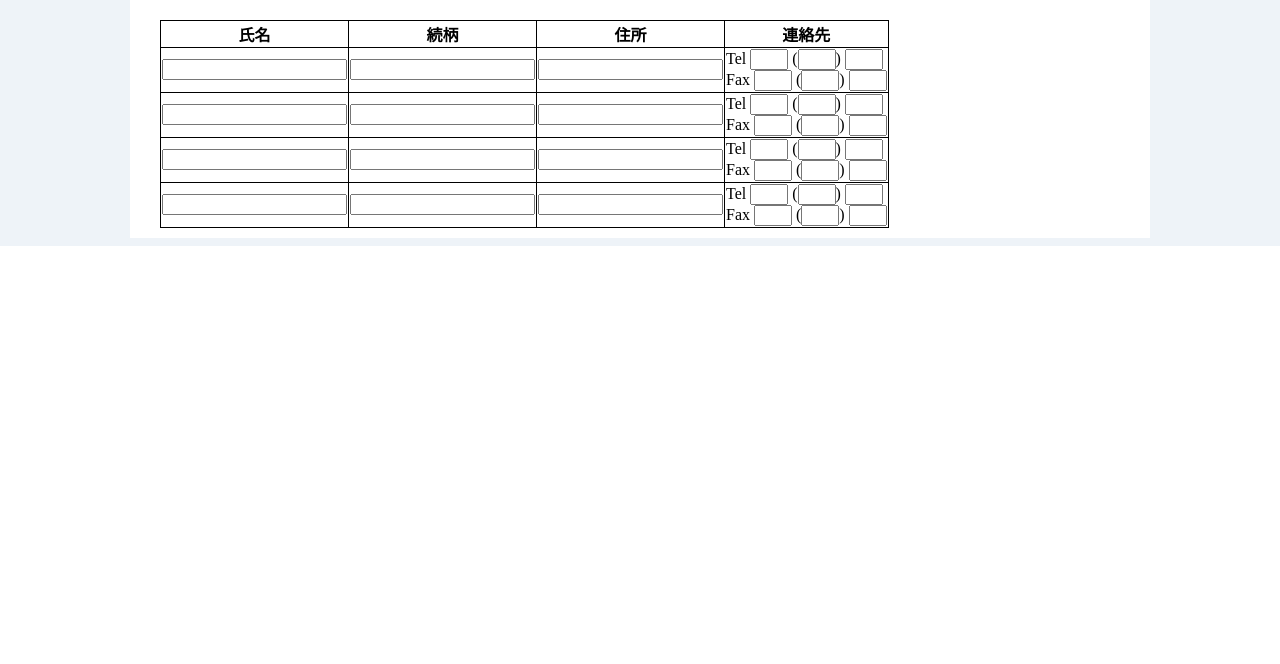
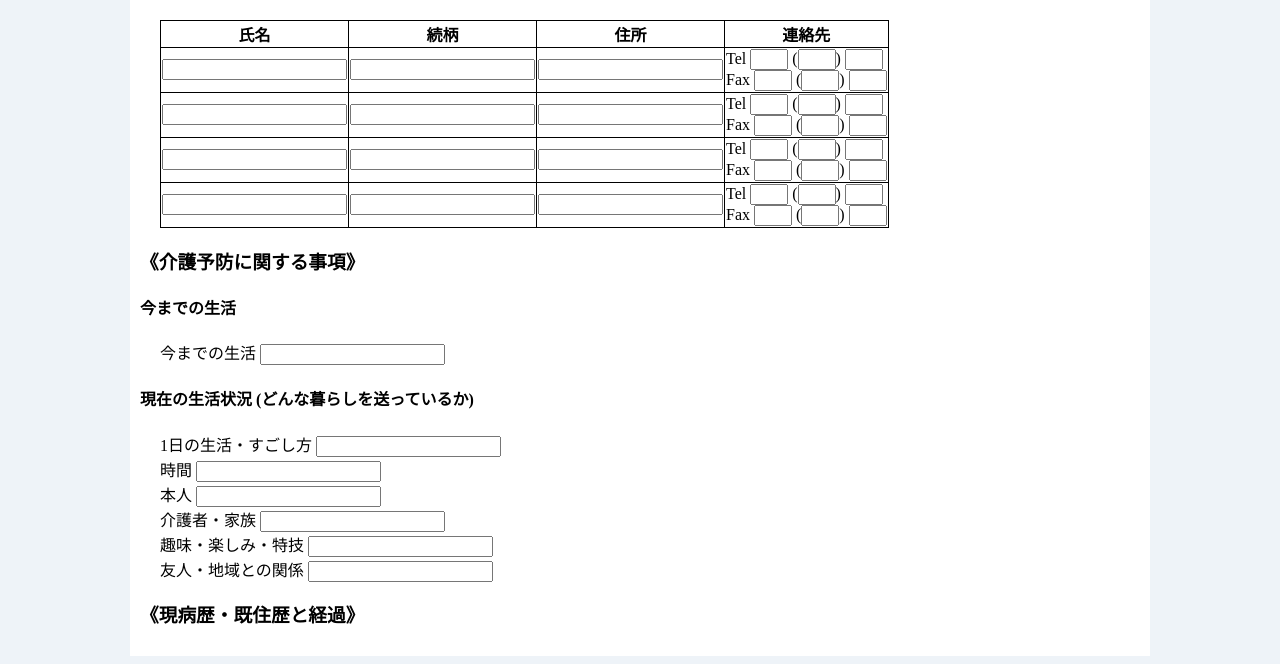
Before and after one commit to UMEZAWADAN/SD-5, a Flask app: page /shousai_kihon in a window 1280 px wide. Shown: the part 1620-2284 px from the top of the page. Before the commit the page ends 1866 px from the top, so only its background shows below. Run offline with Flask 3, Linux system fonts and the light colour scheme.

Commit message:
利用者基本情報変更（途中）

```diff
--- a/templates/shousai_kihon.html
+++ b/templates/shousai_kihon.html
@@ -314,6 +314,44 @@
 
       </div>
     </div>
+
+    <div class="kaigoyobou">
+      <h3>《介護予防に関する事項》</h3>
+      <div class="imamade__seikatsu_part">
+        <h4>今までの生活</h4>
+        <div class="imamade_seikatsu">
+          <label>今までの生活</label>
+          <input type="text" name="imamade_seikatsu">
+        </div>
+      </div>
+
+      <div class="genzai_seikatsu_part">
+        <h4>現在の生活状況 (どんな暮らしを送っているか)</h4>
+        <div class="genzai_seikatsu">
+          <label>1日の生活・すごし方</label>
+          <input type="text" name="sugoshikata">
+          <br>
+          <label>時間</label>
+          <input type="text" name="sugoshikata_time">
+          <br>
+          <label>本人</label>
+          <input type="text" name="sugoshikata_honnin">
+          <br>
+          <label>介護者・家族</label>
+          <input type="text" name="sugoshikata_kaigosha">
+          <br>
+          <label>趣味・楽しみ・特技</label>
+          <input type="text" name="sugoshikata_hobby">
+          <br>
+          <label>友人・地域との関係</label>
+          <input type="text" name="sugoshikata_relation">
+        </div>
+      </div>
+    </div>
+
+    <div class="byouki_log">
+      <h3>《現病歴・既住歴と経過》</h3>
+    </div>
   </div>
 
 <script src="{{ url_for('static', filename='js/shousai.js') }}"></script>
```
